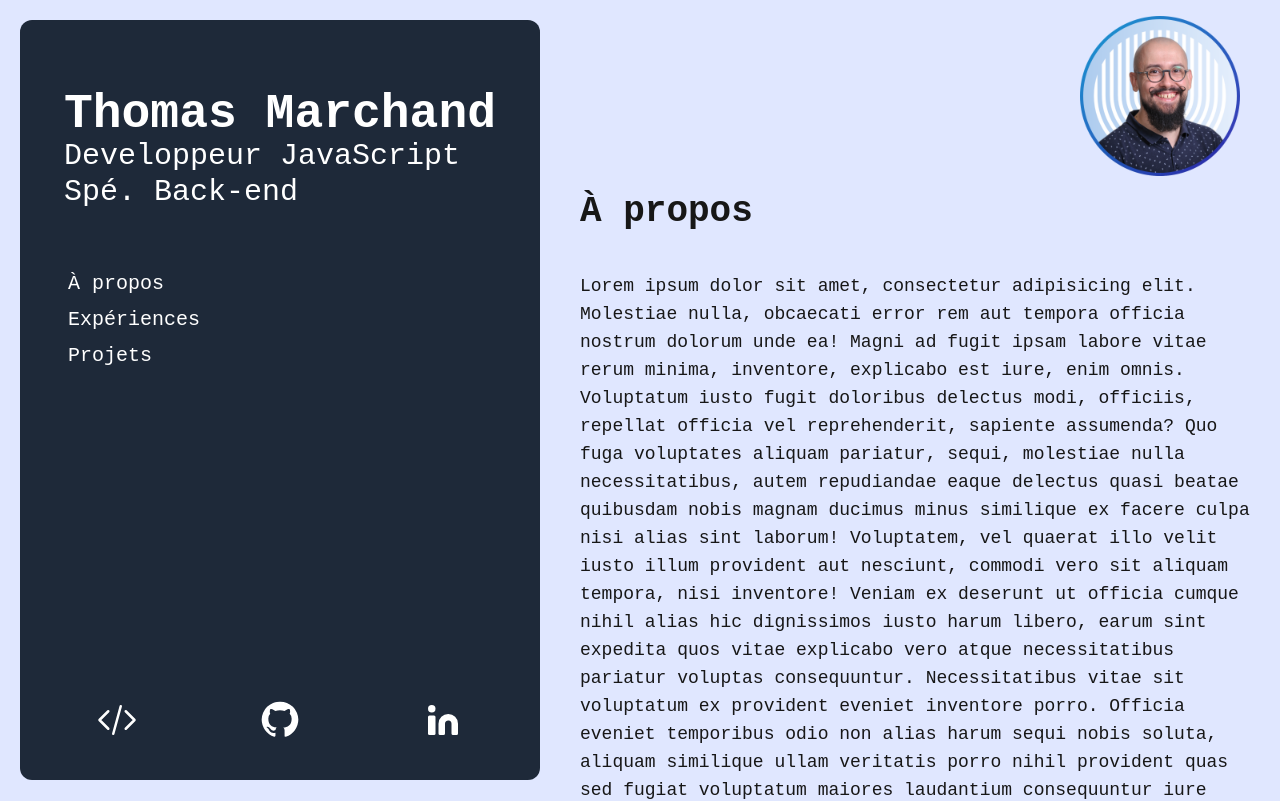
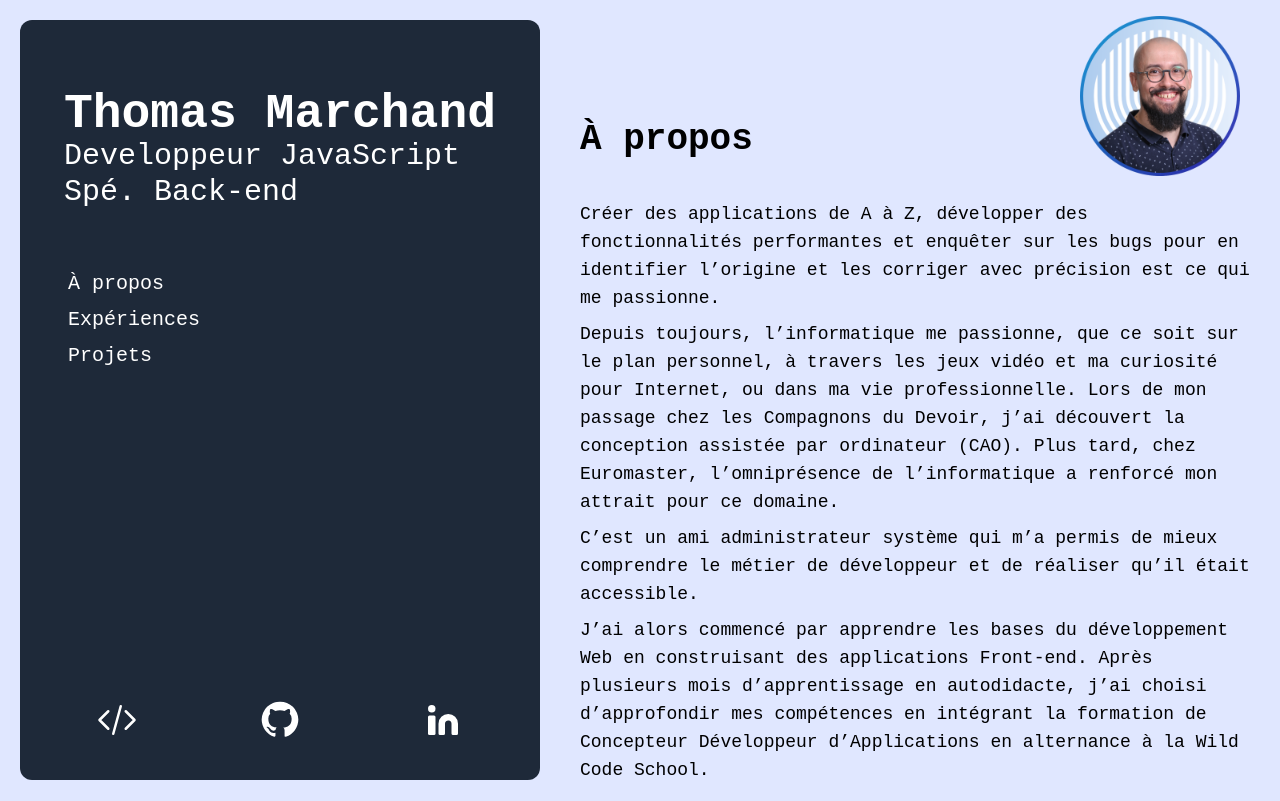
Before and after one commit to ThomMarchand/portfolio, a Next.js app: page / in a window 1280 px wide. Shown: the top 801 px of the page. Built offline with nearby package versions, Linux system fonts and the light colour scheme.

Commit message:
feat(main): added section

```diff
--- a/app/page.tsx
+++ b/app/page.tsx
@@ -5,74 +5,56 @@ import profilPic from "@/public/images/profil.png";
 
 export default function Home() {
   return (
-    <main className="flex flex-col items-center md:items-end">
+    <main className="text-black md:static flex flex-col items-center md:items-end">
       <Image
         src={profilPic}
         alt="Picture of the author"
-        className="size-40 mt-50 md:mt-4 md:mr-10"
+        className="md:absolute size-40 mt-50 md:mt-4 md:mr-10"
       />
 
       <div className="md:flex">
         <Navbar />
 
         <div className="flex-1 overflow-auto px-5 md:ml-70 md:h-screen lg:ml-85 xl:ml-140">
+          <section>
             <h2
               id="about"
-            className="mb-5 text-4xl font-bold mt-4 scroll-mt-96 md:scroll-mt-30"
+              className="mb-5 text-4xl font-bold mt-4 scroll-mt-64 md:scroll-mt-30 md:mt-30"
             >
               À propos
             </h2>
 
             <p className="text-lg pt-5">
-            Lorem ipsum dolor sit amet, consectetur adipisicing elit. Molestiae
-            nulla, obcaecati error rem aut tempora officia nostrum dolorum unde
-            ea! Magni ad fugit ipsam labore vitae rerum minima, inventore,
-            explicabo est iure, enim omnis. Voluptatum iusto fugit doloribus
-            delectus modi, officiis, repellat officia vel reprehenderit,
-            sapiente assumenda? Quo fuga voluptates aliquam pariatur, sequi,
-            molestiae nulla necessitatibus, autem repudiandae eaque delectus
-            quasi beatae quibusdam nobis magnam ducimus minus similique ex
-            facere culpa nisi alias sint laborum! Voluptatem, vel quaerat illo
-            velit iusto illum provident aut nesciunt, commodi vero sit aliquam
-            tempora, nisi inventore! Veniam ex deserunt ut officia cumque nihil
-            alias hic dignissimos iusto harum libero, earum sint expedita quos
-            vitae explicabo vero atque necessitatibus pariatur voluptas
-            consequuntur. Necessitatibus vitae sit voluptatum ex provident
-            eveniet inventore porro. Officia eveniet temporibus odio non alias
-            harum sequi nobis soluta, aliquam similique ullam veritatis porro
-            nihil provident quas sed fugiat voluptatum maiores laudantium
-            consequuntur iure rerum! Sint officia incidunt numquam quo aliquid
-            fugit? Perferendis deserunt voluptas, eligendi similique labore
-            ipsam sequi cupiditate temporibus id itaque, quod suscipit ea
-            placeat eaque doloribus, doloremque delectus non neque culpa
-            provident accusamus pariatur omnis enim! Nostrum, molestias
-            obcaecati optio repudiandae soluta illo enim reprehenderit delectus
-            cumque reiciendis iste incidunt, tempora exercitationem facilis
-            eligendi non numquam deserunt omnis tempore aliquid, atque culpa
-            accusantium. Aliquam nam sunt facere officiis excepturi nostrum
-            quisquam laborum facilis quas. Nam aliquam totam vel et voluptates
-            quas earum, voluptatem exercitationem quia laborum. Illo, harum
-            quisquam commodi quasi totam nisi officiis nam provident maiores
-            quam quas, quod dolorem soluta, nobis distinctio possimus
-            perferendis! Accusamus eos dicta aliquam libero dignissimos illum
-            nostrum illo id vitae quaerat pariatur temporibus explicabo,
-            inventore sint natus vel ab quis fuga. Maxime quis tempore quibusdam
-            perspiciatis eius saepe tempora sapiente quae ex praesentium unde
-            ipsum nobis totam repellendus non rerum quo, veniam autem laudantium
-            omnis fuga eaque architecto soluta. Deleniti dignissimos velit vel,
-            ad explicabo consectetur facilis natus consequatur omnis facere
-            quos, perferendis inventore, veniam voluptates distinctio cumque
-            mollitia dolore minima. Iste magnam id delectus? Possimus, quasi
-            adipisci. Repudiandae ad at maxime! Quibusdam doloribus deserunt et
-            quis ex cum odio dicta nemo vel, officia natus porro aliquid quidem
-            voluptatem ut dignissimos, eos quaerat totam iusto consequuntur
-            repellendus reiciendis! Magni, vero. Cum quisquam cumque et, eos
-            debitis esse eum soluta quod veniam rem. In asperiores laborum quia
-            cum eveniet facere consectetur, ducimus eum vel inventore
-            voluptatibus, sit illum molestiae repudiandae, odio optio. Vitae?
+              Créer des applications de A à Z, développer des fonctionnalités
+              performantes et enquêter sur les bugs pour en identifier l’origine
+              et les corriger avec précision est ce qui me passionne.
             </p>
 
-          <div className="my-20">
+            <p className="text-lg pt-2">
+              Depuis toujours, l’informatique me passionne, que ce soit sur le
+              plan personnel, à travers les jeux vidéo et ma curiosité pour
+              Internet, ou dans ma vie professionnelle. Lors de mon passage chez
+              les Compagnons du Devoir, j’ai découvert la conception assistée
+              par ordinateur (CAO). Plus tard, chez Euromaster, l’omniprésence
+              de l’informatique a renforcé mon attrait pour ce domaine.
+            </p>
+
+            <p className="text-lg pt-2">
+              C’est un ami administrateur système qui m’a permis de mieux
+              comprendre le métier de développeur et de réaliser qu’il était
+              accessible.
+            </p>
+
+            <p className="text-lg pt-2">
+              J’ai alors commencé par apprendre les bases du développement Web
+              en construisant des applications Front-end. Après plusieurs mois
+              d’apprentissage en autodidacte, j’ai choisi d’approfondir mes
+              compétences en intégrant la formation de Concepteur Développeur
+              d’Applications en alternance à la Wild Code School.
+            </p>
+          </section>
+
+          <section className="my-20">
             <h2
               id="xp"
               className="mb-5 text-4xl font-bold scroll-mt-64 md:scroll-mt-30"
@@ -130,8 +112,9 @@ export default function Home() {
               eum vel inventore voluptatibus, sit illum molestiae repudiandae,
               odio optio. Vitae?
             </p>
-          </div>
+          </section>
 
+          <section>
             <h2
               id="project"
               className="mb-5 text-4xl font-bold scroll-mt-64 md:scroll-mt-30"
@@ -140,53 +123,56 @@ export default function Home() {
             </h2>
 
             <p className="text-lg pt-5">
-            Lorem ipsum dolor sit amet, consectetur adipisicing elit. Molestiae
-            nulla, obcaecati error rem aut tempora officia nostrum dolorum unde
-            ea! Magni ad fugit ipsam labore vitae rerum minima, inventore,
-            explicabo est iure, enim omnis. Voluptatum iusto fugit doloribus
-            delectus modi, officiis, repellat officia vel reprehenderit,
-            sapiente assumenda? Quo fuga voluptates aliquam pariatur, sequi,
-            molestiae nulla necessitatibus, autem repudiandae eaque delectus
-            quasi beatae quibusdam nobis magnam ducimus minus similique ex
-            facere culpa nisi alias sint laborum! Voluptatem, vel quaerat illo
-            velit iusto illum provident aut nesciunt, commodi vero sit aliquam
-            tempora, nisi inventore! Veniam ex deserunt ut officia cumque nihil
-            alias hic dignissimos iusto harum libero, earum sint expedita quos
-            vitae explicabo vero atque necessitatibus pariatur voluptas
-            consequuntur. Necessitatibus vitae sit voluptatum ex provident
-            eveniet inventore porro. Officia eveniet temporibus odio non alias
-            harum sequi nobis soluta, aliquam similique ullam veritatis porro
-            nihil provident quas sed fugiat voluptatum maiores laudantium
-            consequuntur iure rerum! Sint officia incidunt numquam quo aliquid
-            fugit? Perferendis deserunt voluptas, eligendi similique labore
-            ipsam sequi cupiditate temporibus id itaque, quod suscipit ea
-            placeat eaque doloribus, doloremque delectus non neque culpa
-            provident accusamus pariatur omnis enim! Nostrum, molestias
-            obcaecati optio repudiandae soluta illo enim reprehenderit delectus
-            cumque reiciendis iste incidunt, tempora exercitationem facilis
-            eligendi non numquam deserunt omnis tempore aliquid, atque culpa
-            accusantium. Aliquam nam sunt facere officiis excepturi nostrum
-            quisquam laborum facilis quas. Nam aliquam totam vel et voluptates
-            quas earum, voluptatem exercitationem quia laborum. Illo, harum
-            quisquam commodi quasi totam nisi officiis nam provident maiores
-            quam quas, quod dolorem soluta, nobis distinctio possimus
-            perferendis! Accusamus eos dicta aliquam libero dignissimos illum
-            nostrum illo id vitae quaerat pariatur temporibus explicabo,
-            inventore sint natus vel ab quis fuga. Maxime quis tempore quibusdam
-            perspiciatis eius saepe tempora sapiente quae ex praesentium unde
-            ipsum nobis totam repellendus non rerum quo, veniam autem laudantium
-            omnis fuga eaque architecto soluta. Deleniti dignissimos velit vel,
-            ad explicabo consectetur facilis natus consequatur omnis facere
-            quos, perferendis inventore, veniam voluptates distinctio cumque
+              Lorem ipsum dolor sit amet, consectetur adipisicing elit.
+              Molestiae nulla, obcaecati error rem aut tempora officia nostrum
+              dolorum unde ea! Magni ad fugit ipsam labore vitae rerum minima,
+              inventore, explicabo est iure, enim omnis. Voluptatum iusto fugit
+              doloribus delectus modi, officiis, repellat officia vel
+              reprehenderit, sapiente assumenda? Quo fuga voluptates aliquam
+              pariatur, sequi, molestiae nulla necessitatibus, autem repudiandae
+              eaque delectus quasi beatae quibusdam nobis magnam ducimus minus
+              similique ex facere culpa nisi alias sint laborum! Voluptatem, vel
+              quaerat illo velit iusto illum provident aut nesciunt, commodi
+              vero sit aliquam tempora, nisi inventore! Veniam ex deserunt ut
+              officia cumque nihil alias hic dignissimos iusto harum libero,
+              earum sint expedita quos vitae explicabo vero atque necessitatibus
+              pariatur voluptas consequuntur. Necessitatibus vitae sit
+              voluptatum ex provident eveniet inventore porro. Officia eveniet
+              temporibus odio non alias harum sequi nobis soluta, aliquam
+              similique ullam veritatis porro nihil provident quas sed fugiat
+              voluptatum maiores laudantium consequuntur iure rerum! Sint
+              officia incidunt numquam quo aliquid fugit? Perferendis deserunt
+              voluptas, eligendi similique labore ipsam sequi cupiditate
+              temporibus id itaque, quod suscipit ea placeat eaque doloribus,
+              doloremque delectus non neque culpa provident accusamus pariatur
+              omnis enim! Nostrum, molestias obcaecati optio repudiandae soluta
+              illo enim reprehenderit delectus cumque reiciendis iste incidunt,
+              tempora exercitationem facilis eligendi non numquam deserunt omnis
+              tempore aliquid, atque culpa accusantium. Aliquam nam sunt facere
+              officiis excepturi nostrum quisquam laborum facilis quas. Nam
+              aliquam totam vel et voluptates quas earum, voluptatem
+              exercitationem quia laborum. Illo, harum quisquam commodi quasi
+              totam nisi officiis nam provident maiores quam quas, quod dolorem
+              soluta, nobis distinctio possimus perferendis! Accusamus eos dicta
+              aliquam libero dignissimos illum nostrum illo id vitae quaerat
+              pariatur temporibus explicabo, inventore sint natus vel ab quis
+              fuga. Maxime quis tempore quibusdam perspiciatis eius saepe
+              tempora sapiente quae ex praesentium unde ipsum nobis totam
+              repellendus non rerum quo, veniam autem laudantium omnis fuga
+              eaque architecto soluta. Deleniti dignissimos velit vel, ad
+              explicabo consectetur facilis natus consequatur omnis facere quos,
+              perferendis inventore, veniam voluptates distinctio cumque
               mollitia dolore minima. Iste magnam id delectus? Possimus, quasi
-            adipisci. Repudiandae ad at maxime! Quibusdam doloribus deserunt et
-            quis ex cum odio dicta nemo vel, officia natus porro aliquid quidem
-            voluptatem ut dignissimos, eos quaerat totam iusto consequuntur
-            repellendus reiciendis! Magni, vero. Cum quisquam cumque et, eos
-            debitis esse eum soluta quod veniam rem. In asperiores laborum quia
-            cum eveniet facere consectetur, ducimus eum vel inventore
-            voluptatibus, sit illum molestiae repudiandae, odio optio. Vitae?
+              adipisci. Repudiandae ad at maxime! Quibusdam doloribus deserunt
+              et quis ex cum odio dicta nemo vel, officia natus porro aliquid
+              quidem voluptatem ut dignissimos, eos quaerat totam iusto
+              consequuntur repellendus reiciendis! Magni, vero. Cum quisquam
+              cumque et, eos debitis esse eum soluta quod veniam rem. In
+              asperiores laborum quia cum eveniet facere consectetur, ducimus
+              eum vel inventore voluptatibus, sit illum molestiae repudiandae,
+              odio optio. Vitae?
             </p>
+          </section>
         </div>
       </div>
     </main>
```
Lines whose indentation alone changed are shown as unchanged.
